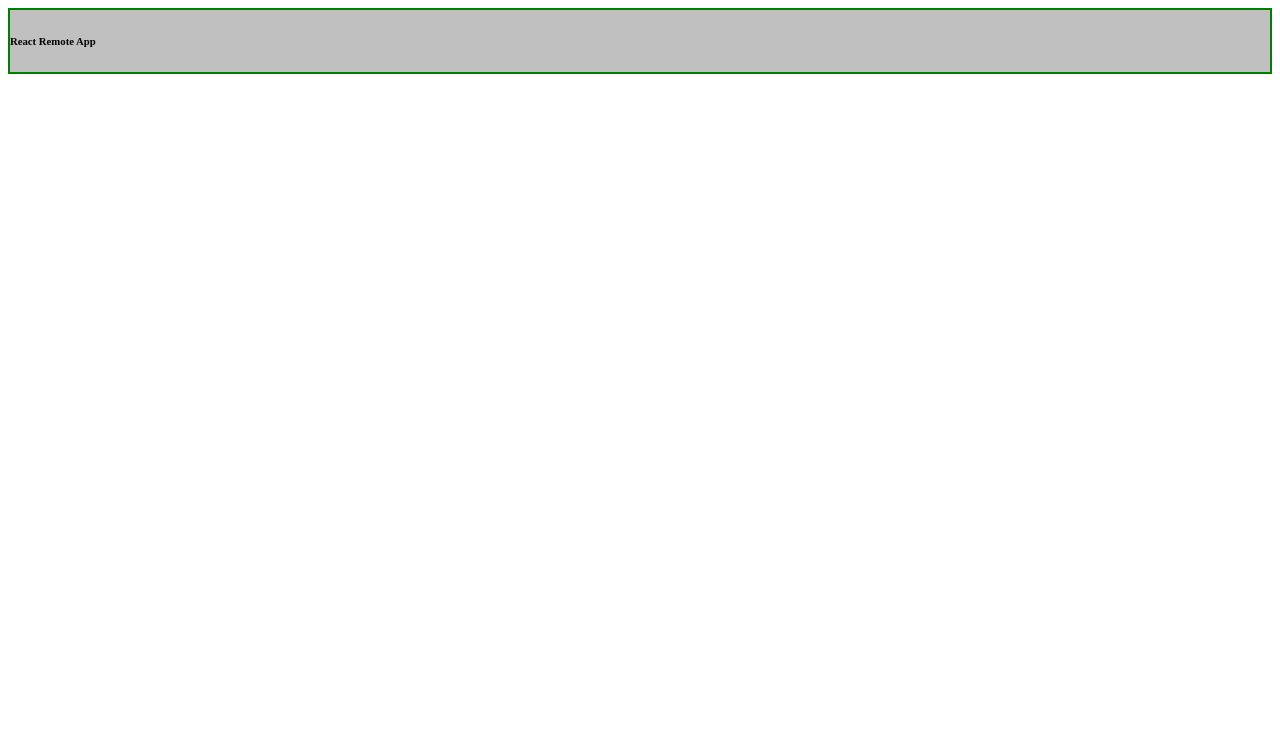
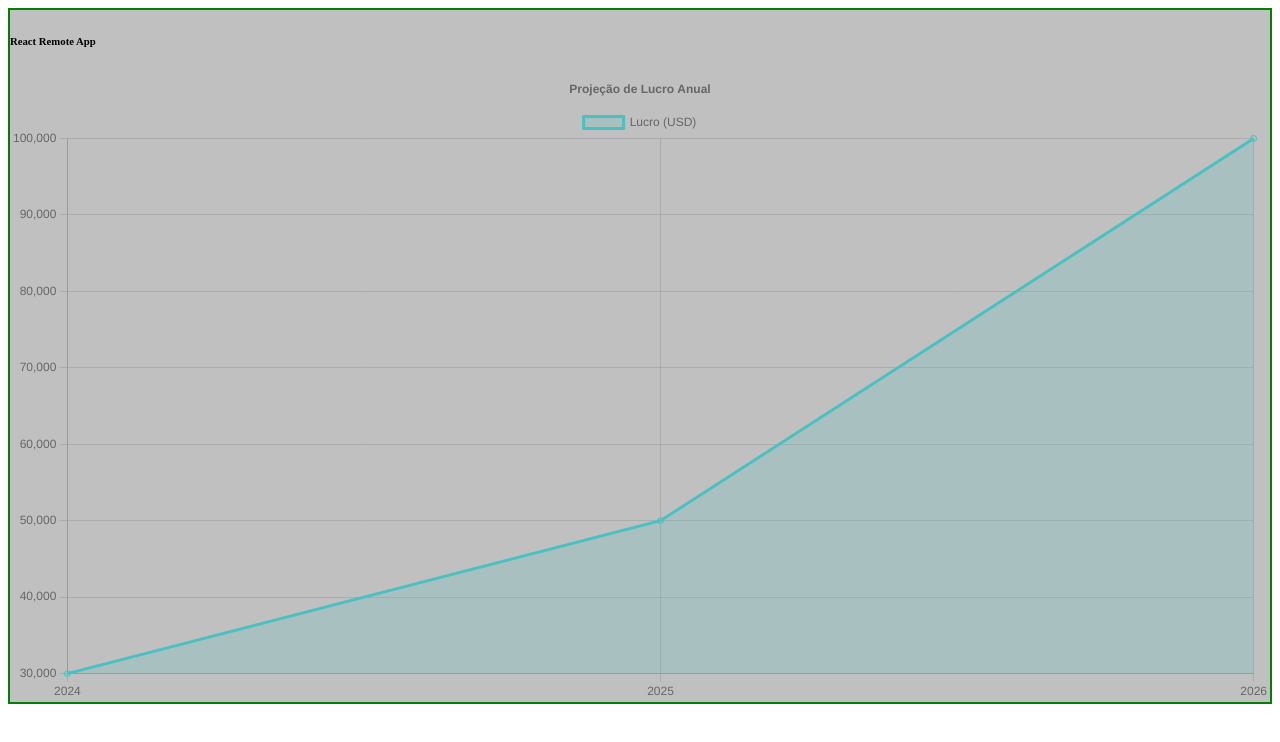
Before and after one commit to p-dtamburus/poc-react-remote, a React (Create React App) app: page / in a window 1280 px wide. Shown: the top 742 px of the page. Built offline with nearby package versions, Linux system fonts and the light colour scheme.

Commit message:
calling web component in App.js

```diff
--- a/src/App.js
+++ b/src/App.js
@@ -1,11 +1,10 @@
 import "./App.css";
+import TestComponent from "./TestComponent";
 
 function App() {
   return (
     <>
-      <div class="react-container">
-        <h6>React Remote App</h6>
-      </div>
+      <TestComponent/>
     </>
   );
 }
```
